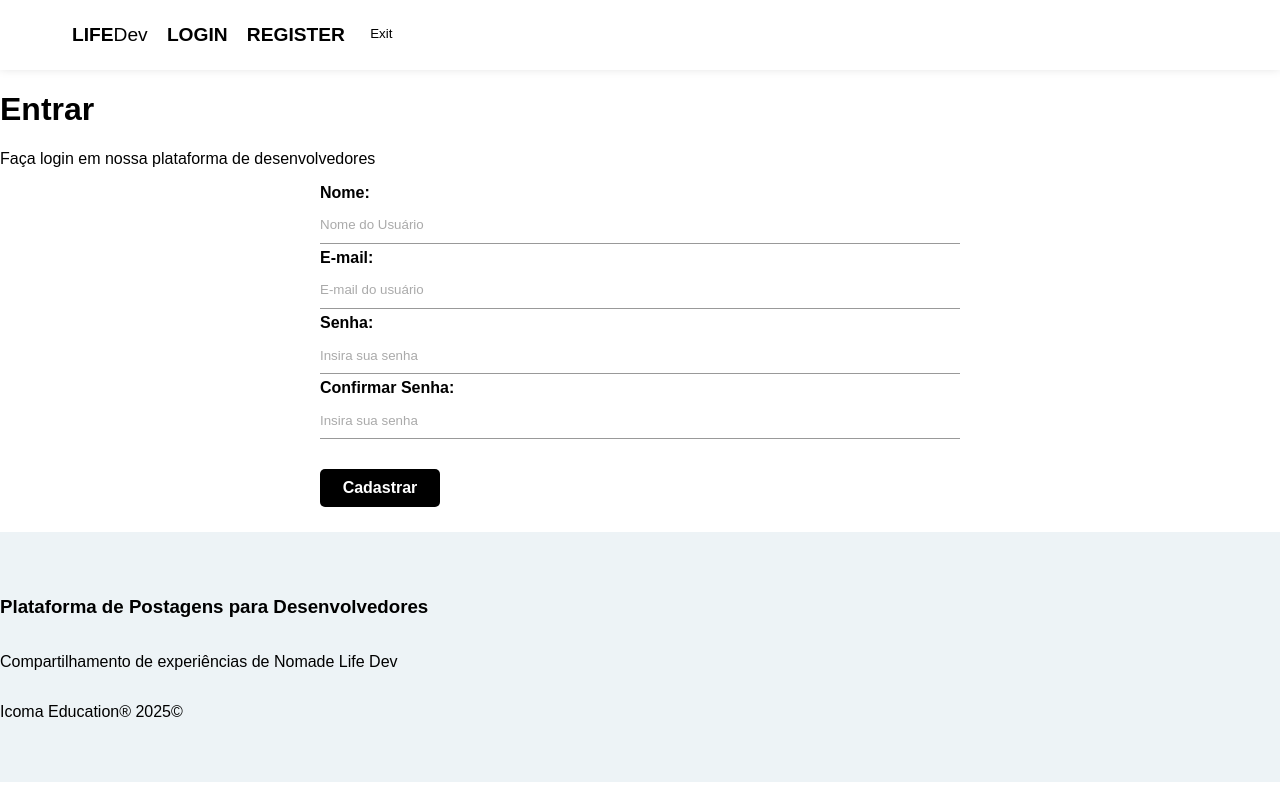
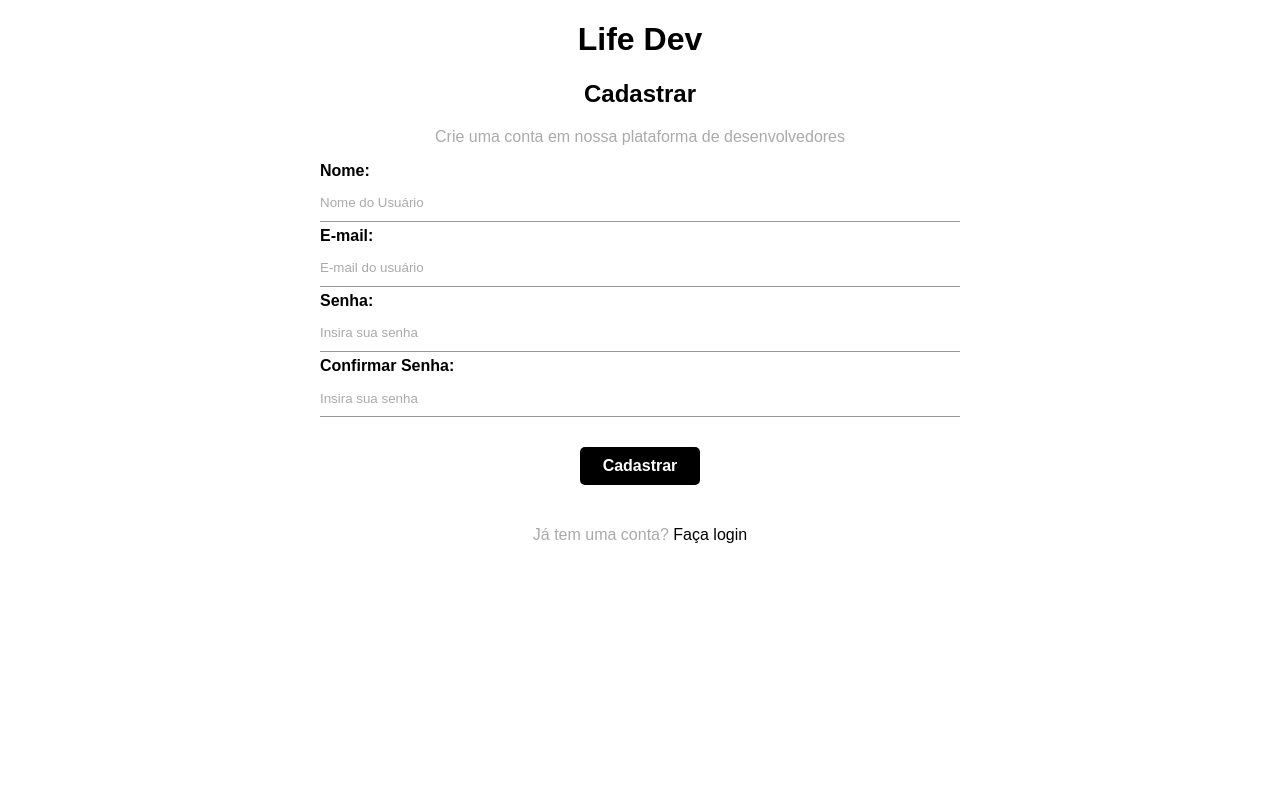
Before and after one commit to RamonSantos10/tp2-lifedev-atividade-ramon, a React (Vite) app: page /register in a window 1280 px wide. Built offline with nearby package versions, Linux system fonts and the light colour scheme.

Commit message:
feat: Finalizando processo de cadastro (ainda tem um bug de email já cadastrado para resolver)

```diff
--- a/src/App.jsx
+++ b/src/App.jsx
@@ -11,13 +11,11 @@ function App() {
 
   return (
     <>
-      <Navbar />
       <Routes>
         <Route path='/' element={<Home />} />
         <Route path='/register' element={<Register />} />
         <Route path='/login' element={<Login />} />
       </Routes>
-      <Footer />
     </>
   )
 }
--- /dev/null
+++ b/src/components/AuthLayout.jsx
@@ -0,0 +1,11 @@
+import React from 'react'
+
+const AuthLayout = ({ children }) => {
+  return (
+    <main>
+        { children }
+    </main>
+  )
+}
+
+export default AuthLayout
--- /dev/null
+++ b/src/components/Layout.jsx
@@ -0,0 +1,17 @@
+import React from 'react'
+import Navbar from './Navbar'
+import Footer from './Footer'
+
+const Layout = ({ children }) => {
+  return (
+    <main>
+        <Navbar />
+        <div className="container">
+            { children }
+        </div>
+        <Footer />
+    </main>
+  )
+}
+
+export default Layout
--- a/src/components/Navbar.jsx
+++ b/src/components/Navbar.jsx
@@ -6,17 +6,17 @@ const Navbar = () => {
     <>
       <nav className={styles.navbar}>
         <ul className={styles.link_list}>
-          <NavLink to='/' className={styles.brand}>
+          <NavLink to='/' className={({ isActive }) => `${styles.brand} ${isActive ? styles.active : ''}`}>
             <li>
               <span>Life</span>Dev
             </li>
           </NavLink>
-          <NavLink  to='/login' className={styles.brand} activeClassName={styles.active}>
+          <NavLink  to='/login' className={({ isActive }) => `${styles.brand} ${isActive ? styles.active : ''}`}>
             <li>
               <span>Login</span>
             </li>
           </NavLink>
-          <NavLink to='/register' className={styles.brand} activeClassName={styles.active}>
+          <NavLink to='/register' className={({ isActive }) => `${styles.brand} ${isActive ? styles.active : ''}`}>
             <li>
               <span>Register</span>
             </li>
--- a/src/hooks/useAuthentication.jsx
+++ b/src/hooks/useAuthentication.jsx
@@ -24,6 +24,7 @@ import {
     checkIfIsCancelled();
 
     setLoading(true);
+    setError(null);
 
     try {
       const { user } = await createUserWithEmailAndPassword(
@@ -38,8 +39,8 @@ import {
 
       return user;
     } catch (error) {
-        console.log(error.message);
-        console.log(typeof error.message);
+      // console.log('deu ruim no cadastro: ' + error.message);
+      // console.log(typeof error.message);
 
       let systemErrorMessage;
 
@@ -53,8 +54,10 @@ import {
 
       setError(systemErrorMessage);
     }
+    finally {
+      setLoading(false);
+    }
 
-      setLoading(false);
   };
 
   const logout = () => {
--- a/src/pages/Home/Home.jsx
+++ b/src/pages/Home/Home.jsx
@@ -1,17 +1,18 @@
+import Layout from '../../components/Layout'
 import styles from './Home.module.css'
 
 const Home = () => {
   return (
-    <>
-    <h1>Veja os posts mais recentes</h1>
-    <form className={styles.search_form}>
+    <Layout>
+      <h1>Veja os posts mais recentes</h1>
+      <form className={styles.search_form}>
         <input
-        type="text"
-        placeholder='Ou busque por tags...'
+          type="text"
+          placeholder='Ou busque por tags...'
         />
         <button className="btn btn-dark">Pesquisar</button>
-    </form>
-    </>
+      </form>
+    </Layout>
   )
 }
 
--- a/src/pages/Login/Login.jsx
+++ b/src/pages/Login/Login.jsx
@@ -1,6 +1,9 @@
 import styles from './Login.module.css'
 import { useEffect, useState } from 'react'
 import { useAuthentication } from '../../hooks/useAuthentication'
+import AuthLayout from '../../components/AuthLayout'
+import { NavLink } from 'react-router-dom'
+
 
 
 const Login = () => {
@@ -34,8 +37,10 @@ const Login = () => {
     }, [authError])
 
     return (
+        <AuthLayout>
             <div className={styles.login}>
-            <h1>Entrar</h1>
+                <h1>Life Dev</h1>
+                <h2>Entrar</h2>
                 <p>Faça login em nossa plataforma de desenvolvedores</p>
                 <form onSubmit={handlerSubmit}>
                     <label>
@@ -63,8 +68,13 @@ const Login = () => {
                     {!loading && <button className='btn'>Entrar</button>}
                     {loading && <button className='btn' disabled>Aguarde... </button>}
                     {error && <p>{error}</p>}
+                    <p>
+                        Ainda não tem uma conta? <NavLink to={"/register"}>Cadastre-se</NavLink>
+                    </p>
                 </form>
             </div>
+        </AuthLayout>
+
     )
 }
 export default Login
--- a/src/pages/Register/Register.jsx
+++ b/src/pages/Register/Register.jsx
@@ -1,20 +1,38 @@
-import React, { useState } from 'react'
+import styles from './Register.module.css'
+import React, { useEffect, useState } from 'react'
 import { useAuthentication } from '../../hooks/useAuthentication';
+import AuthLayout from "../../components/AuthLayout";
+import { NavLink, useNavigate } from "react-router-dom";
+import { onAuthStateChanged } from 'firebase/auth';
+import { auth } from '../../firebase/config';
+
 
 const Register = () => {
 
+  const navigate = useNavigate();
   const [displayName, setDisplayName] = useState("");
   const [email, setEmail] = useState("");
   const [password, setPassword] = useState("");
   const [confirmPassword, setConfirmPassword] = useState("");
   const [error, setError] = useState("");
 
-  const {createUser, error: authError, loading} = useAuthentication()
+  const { createUser, error: authError, loading } = useAuthentication()
+
+
+  useEffect(() => {
+    authError && setError(authError)
+  }, [authError])
 
   const handleSubmit = async (e) => {
     e.preventDefault()
 
-      setError("")
+    setError(null)
+
+    if (password !== confirmPassword) {
+      setError('As senham não coincidem')
+      return
+    }
+
 
     const user = {
       displayName,
@@ -22,19 +40,31 @@ const Register = () => {
       password,
     }
 
-      password !== confirmPassword && setError('As senham não coincidem')
 
-      const res = await createUser(user)
+    const createdUser = await createUser(user)
 
-      console.log(res);
+    if (authError !== null) {
+      setError(authError)
+      return
+    }
+
+    // console.log(error == null && authError == null ? 'funfou' : 'não funfou');
+
+    if(error === null) navigate('/login')
+
 
 
   }
 
+
+
+
   return (
-    <div className={""}>
-      <h1>Entrar</h1>
-      <p>Faça login em nossa plataforma de desenvolvedores</p>
+    <AuthLayout>
+      <div className={styles.register}>
+        <h1>Life Dev</h1>
+        <h2>Cadastrar</h2>
+        <p>Crie uma conta em nossa plataforma de desenvolvedores</p>
         <form onSubmit={handleSubmit}>
           <label>
             <span>Nome: </span>
@@ -82,9 +112,14 @@ const Register = () => {
           </label>
           {!loading && <button className='btn'>Cadastrar</button>}
           {loading && <button className='btn' disabled>Aguarde... </button>}
-        {error && <p>{error}</p>}
+          {error && <p className={styles.error}>{error}</p>}
+
+          <p>
+            Já tem uma conta? <NavLink to={"/login"}>Faça login</NavLink>
+          </p>
         </form>
       </div>
+    </AuthLayout>
   )
 }
 
--- a/src/pages/Register/Register.module.css
+++ b/src/pages/Register/Register.module.css
@@ -0,0 +1,18 @@
+.register {
+    text-align: center;
+}
+
+.register p {
+    color: #aaa;
+}
+
+
+.error {
+    color: #f44336;
+    background-color: #fdecea;
+    border: 1px solid #f44336;
+    padding: 8px 12px;
+    margin-top: 10px;
+    border-radius: 4px;
+    font-weight: bold;
+}
```
Also changed, not shown: src/pages/Login/Login.module.css (+5 -5 lines), src/components/AuthLayout.module.css (added). Lines whose indentation alone changed are shown as unchanged.
